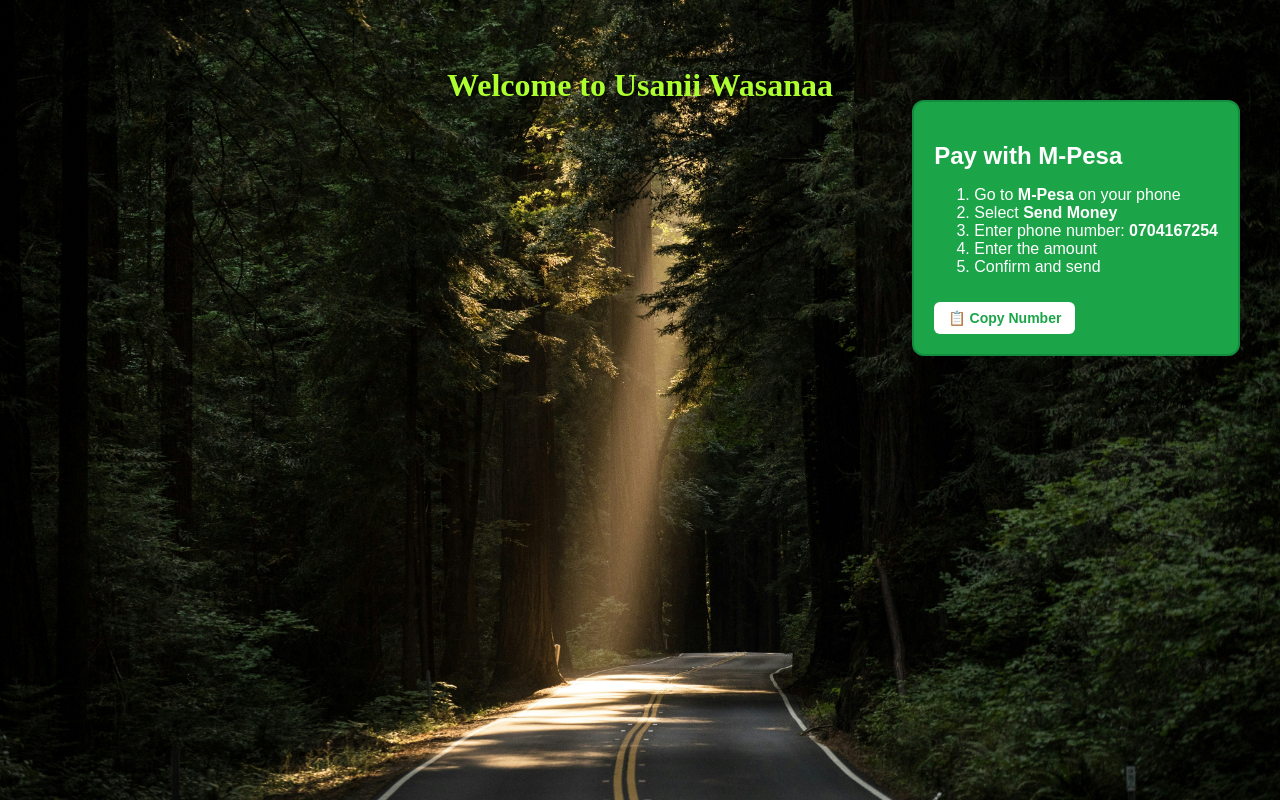
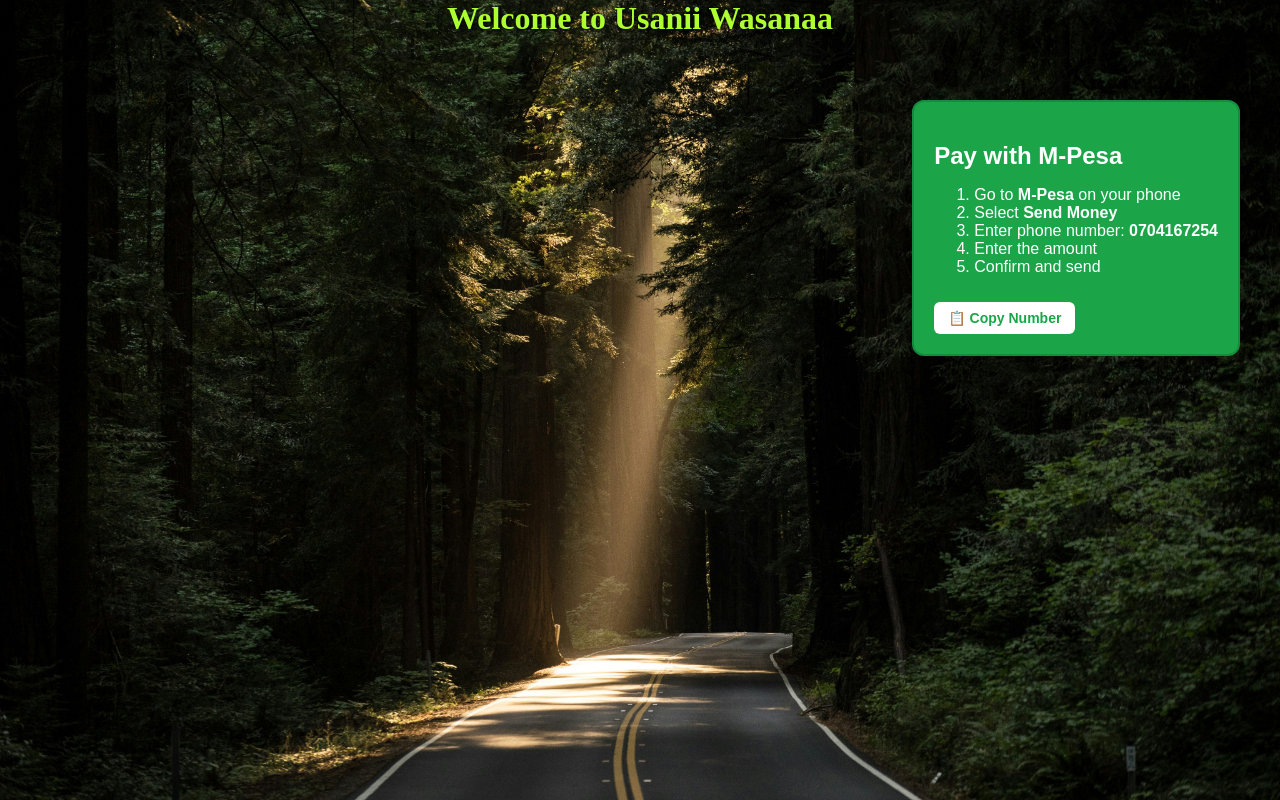
Before and after one commit to jasonwhat78-png/trx, a Flask app: page / in a window 1280 px wide. Shown: the top 800 px of the page. Run offline with Flask 3, Linux system fonts and the light colour scheme; grey boxes are pictures that could not be loaded.

Commit message:
Update style.css

```diff
--- a/static/style.css
+++ b/static/style.css
@@ -18,8 +18,8 @@
   background-image: url("/static/frst.jpeg");
   display: flex;
   flex-direction: column;
-  align-items: center; /* centers title */
-  padding-top: 40px;
+  align-items: center; /* centers title horizontally */
+  padding-top: 0;      /* 👈 pushed right up to the top */
 }
 
 /* Second background image */
@@ -33,7 +33,7 @@
   font-size: 2em;
   text-shadow: 2px 2px 5px black;
   text-align: center;
-  margin-bottom: 20px;
+  margin: 0; /* removes extra spacing */
 }
 
 /* M-Pesa payment box on the right side */
```
